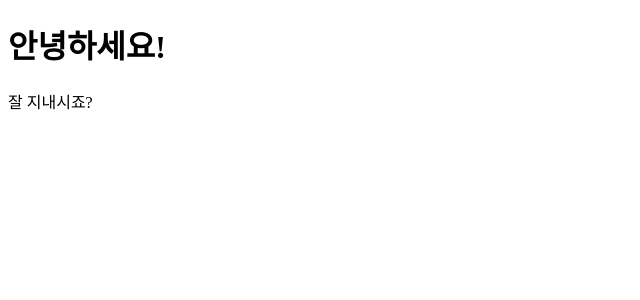
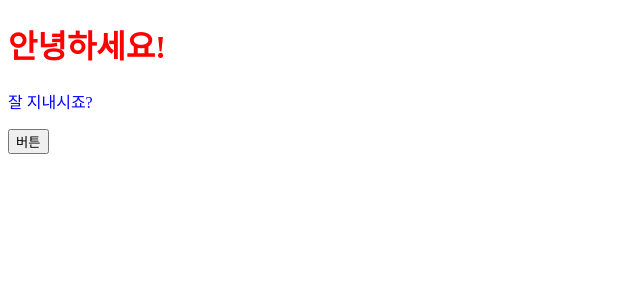
Before and after one commit to yanJuicy/react-myapp, a React (Create React App) app: page / in a window 1280 px wide. Shown: the top 300 px of the page, without its empty margins (0-640 px from the left). Built offline with nearby package versions, Linux system fonts and the light colour scheme.

Commit message:
이벤트와 스타일

```diff
--- a/src/App.jsx
+++ b/src/App.jsx
@@ -1,10 +1,21 @@
 import ReactDOM from "react-dom";
 
 export const App = () => {
+
+    const onClickButton = () => {
+        alert();
+    };
+
+    const contentStyle = {
+        color: "blue",
+        fontsize: "20px"
+    };
+
     return (
         <>
-            <h1>안녕하세요!</h1>
-            <p>잘 지내시죠?</p>
+            <h1 style={{color: "red"}}>안녕하세요!</h1>
+            <p style={contentStyle}>잘 지내시죠?</p>
+            <button onClick={onClickButton}>버튼</button>
         </>
     )
         ;
```
